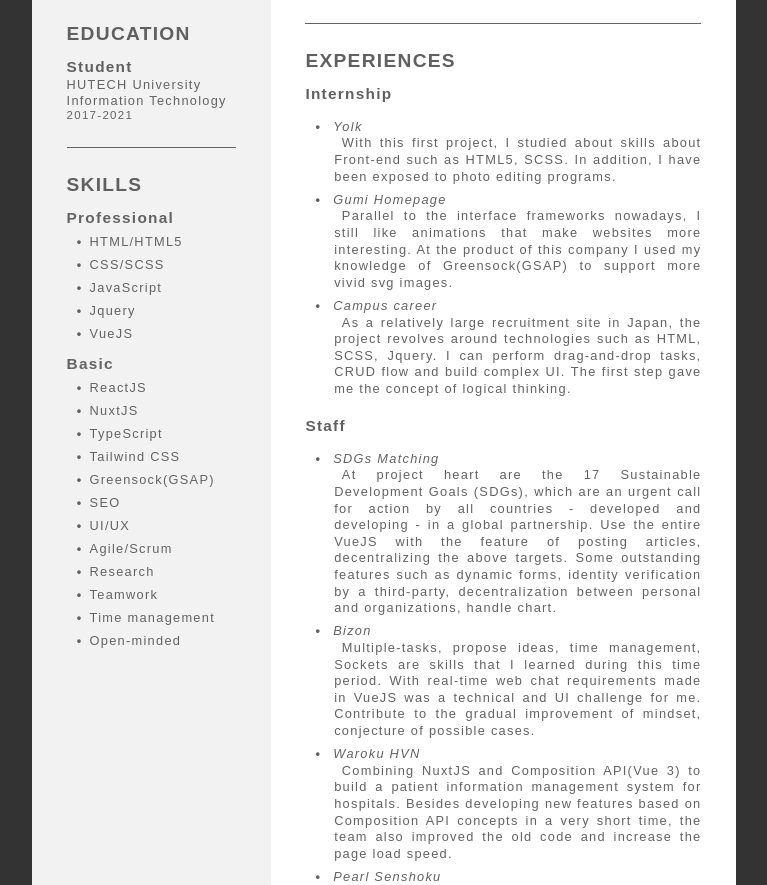
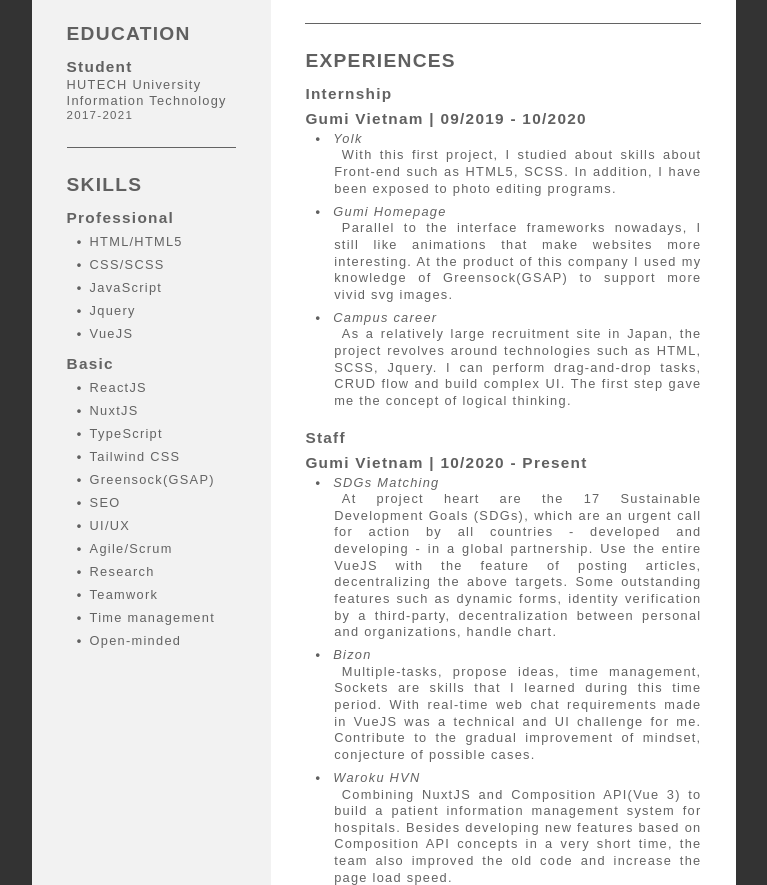
Before and after one commit to TinNguyen98/tinnguyen.github.io, a plain HTML site: page index.html in a window 1280 px wide. Shown: the part 1388-2273 px from the top of the page, without its empty margins (256-1023 px from the left). Drawn offline with Linux system fonts and the light colour scheme.

Commit message:
fix: addition class for topic

```diff
--- a/assets/scss/layout/_curriculum-vitae.scss
+++ b/assets/scss/layout/_curriculum-vitae.scss
@@ -201,7 +201,7 @@
           }
         }
 
-        h5 {
+        &__topic {
           font-size: 1.2vw;
           color: $cv-title;
           margin-bottom: 0.2vw;
--- a/index.html
+++ b/index.html
@@ -203,7 +203,7 @@
             <!-- Customize for mobile -->
             <div class="block-zone-col">
               <div class="block-item-zone">
-                <h5>Student</h5>
+                <h5 class="block-item-zone__topic">Student</h5>
                 <p class="block-education__school">HUTECH University</p>
                 <small class="block-education__major">Information Technology</small>
                 <time class="block-education__period">2017-2021</time>
@@ -261,7 +261,7 @@
             <!-- Milestone -->
             <div class="block-item-zone">
               <h5 class="block-item-subtitle">Internship</h5>
-              <h6>Gumi Vietnam | 09/2019 - 10/2020</h6>
+              <h6 class="block-item-zone__topic">Gumi Vietnam | 09/2019 - 10/2020</h6>
 
               <ul class="block-item-list project-list">
                 <li>
@@ -290,7 +290,7 @@
             <!-- Milestone -->
             <div class="block-item-zone">
               <h5 class="block-item-subtitle">Staff</h5>
-              <h6>Gumi Vietnam | 10/2020 - Present</h6>
+              <h6 class="block-item-zone__topic">Gumi Vietnam | 10/2020 - Present</h6>
 
               <ul class="block-item-list project-list">
                 <li>
```
Also changed, not shown: assets/css/main.css.
